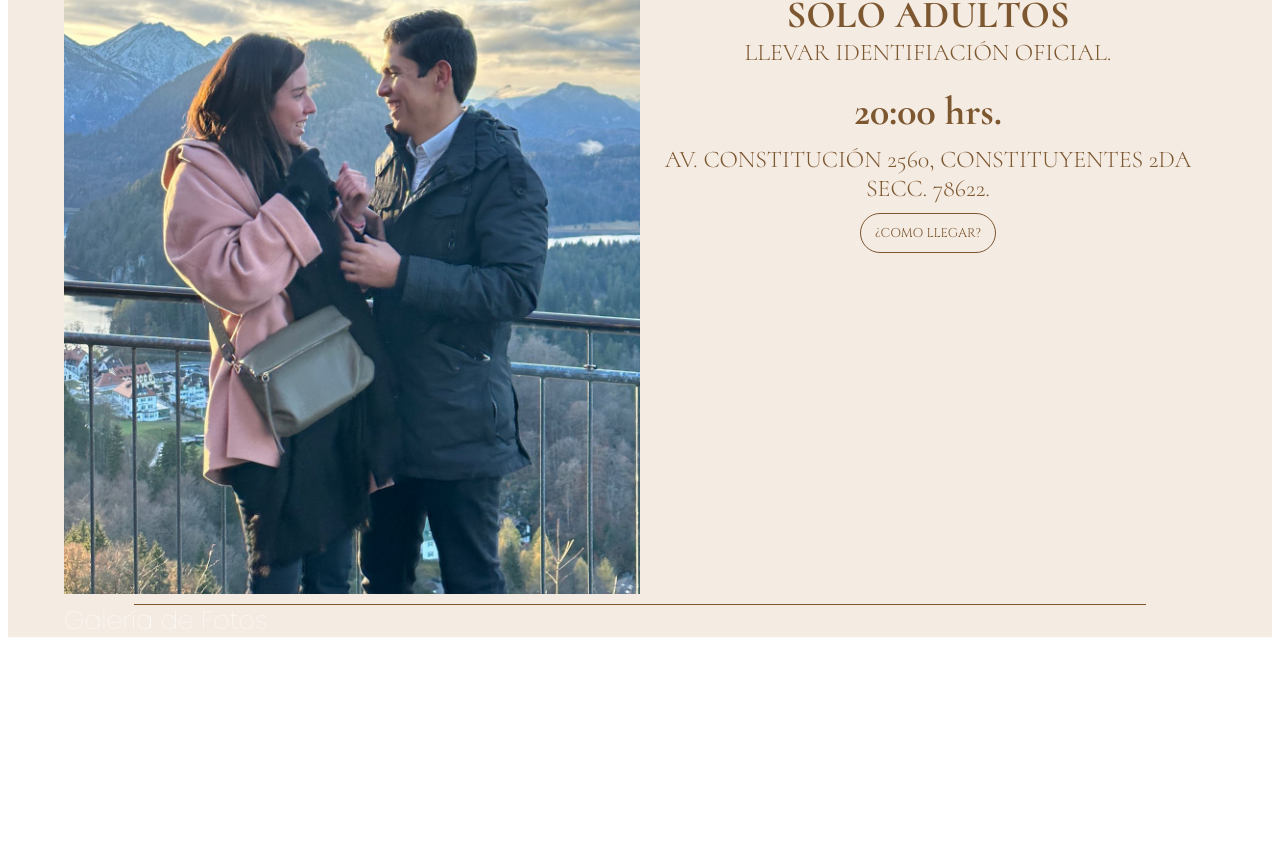
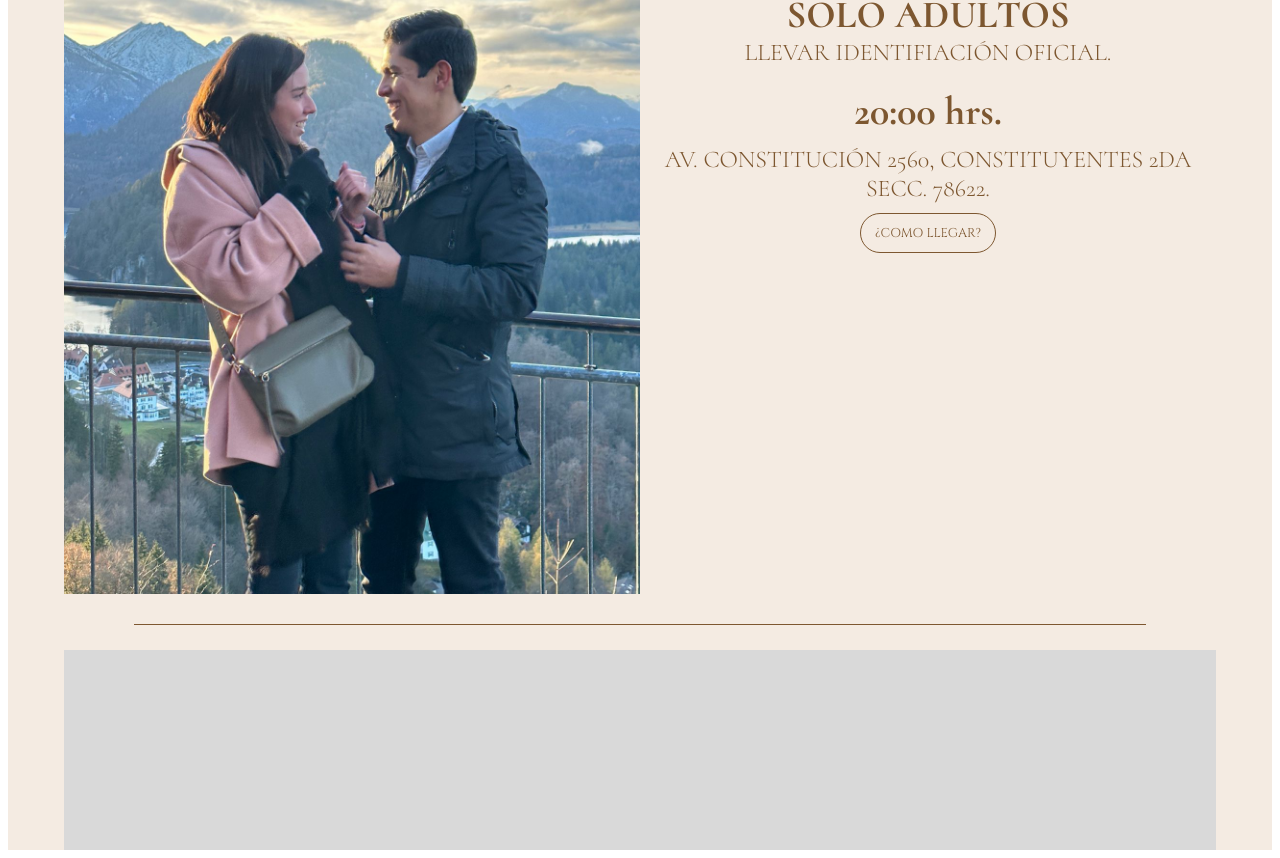
Before and after one commit to Duotech-Design/invitaciones, a React (Create React App) app: page /inicio in a window 1280 px wide. Shown: the part 3004-3862 px from the top of the page. Before the commit the page ends 3649 px from the top, so only its background shows below. Built offline with nearby package versions, Linux system fonts and the light colour scheme; a web font is replaced by a local one.

Commit message:
agregar el box para la imagen de itinerario

```diff
--- /dev/null
+++ b/src/components/Itinerario/Itinerario.js
@@ -0,0 +1,36 @@
+import { Container, Box } from "@mui/material";
+
+const styles = {
+  box: {
+    //color: "D9D9D9",
+    height: "200px",
+    width: "100%",
+    backgroundColor:  "#D9D9D9",
+    paddingLeft:"0px",
+    paddingRight:"0px"
+  },
+};
+
+const Itinerario = () => {
+  return (
+    <>
+      <Container
+        sx={{
+          height: "200px",
+          width: "100%",
+          display: "flex",
+          paddingLeft:"0px",
+          paddingRight:"0px",
+
+          //alignItems: "center",
+          //color: "white",
+          marginTop: "0",
+        }}
+      >
+        <div style={styles.box}></div>
+      </Container>
+    </>
+  );
+};
+
+export default Itinerario;
--- a/src/components/Itinerario/Recepcion.js
+++ b/src/components/Itinerario/Recepcion.js
@@ -107,7 +107,7 @@ const Recepcion = () => {
         </Box>
       </Container>
       <Box
-        sx={{ display: "flex", justifyContent: "center", marginTop: "10px" }}
+        sx={{ display: "flex", justifyContent: "center", marginTop: "30px", marginBottom:"25px" }}
       >
         <div
           style={{ borderBottom: "0.5px solid #7D5730", width: "80%" }}
--- a/src/pages/inicio.js
+++ b/src/pages/inicio.js
@@ -4,6 +4,7 @@ import IncioFamilia from "../components/Inicio/Familia";
 import Ceremonia from "../components/Itinerario/Ceremonia.js.js";
 import Recepcion from "../components/Itinerario/Recepcion";
 import Galeria from "../components/Galeria/Galeria";
+import Itinerario from "../components/Itinerario/Itinerario";
 
 const styles = {
   root: {
@@ -19,7 +20,8 @@ const InicioPages = () => {
         <IncioFamilia />
         <Ceremonia />
         <Recepcion />
-        <Galeria/>
+
+        <Itinerario/>
       </Box>
     </>
   );
```
